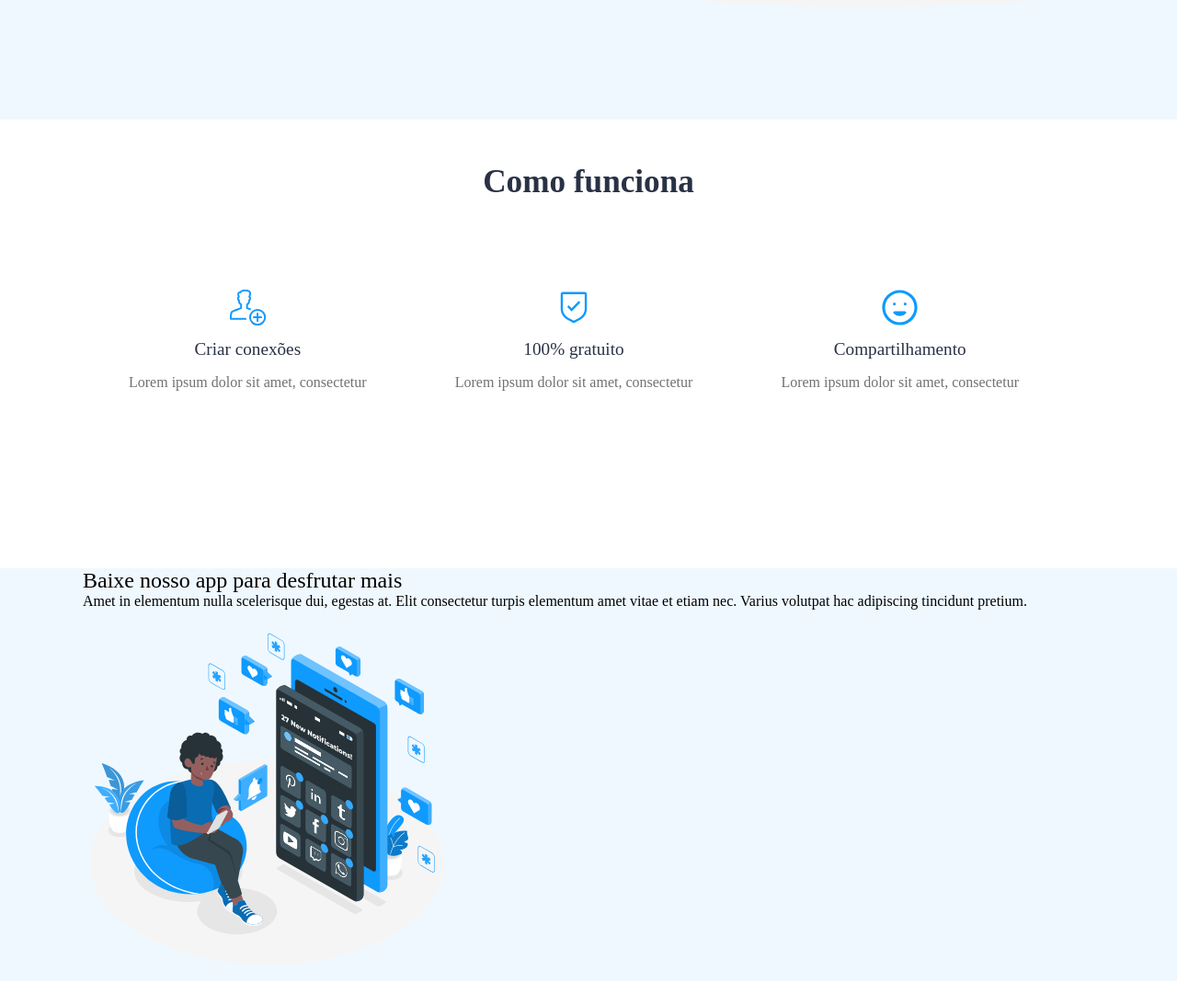
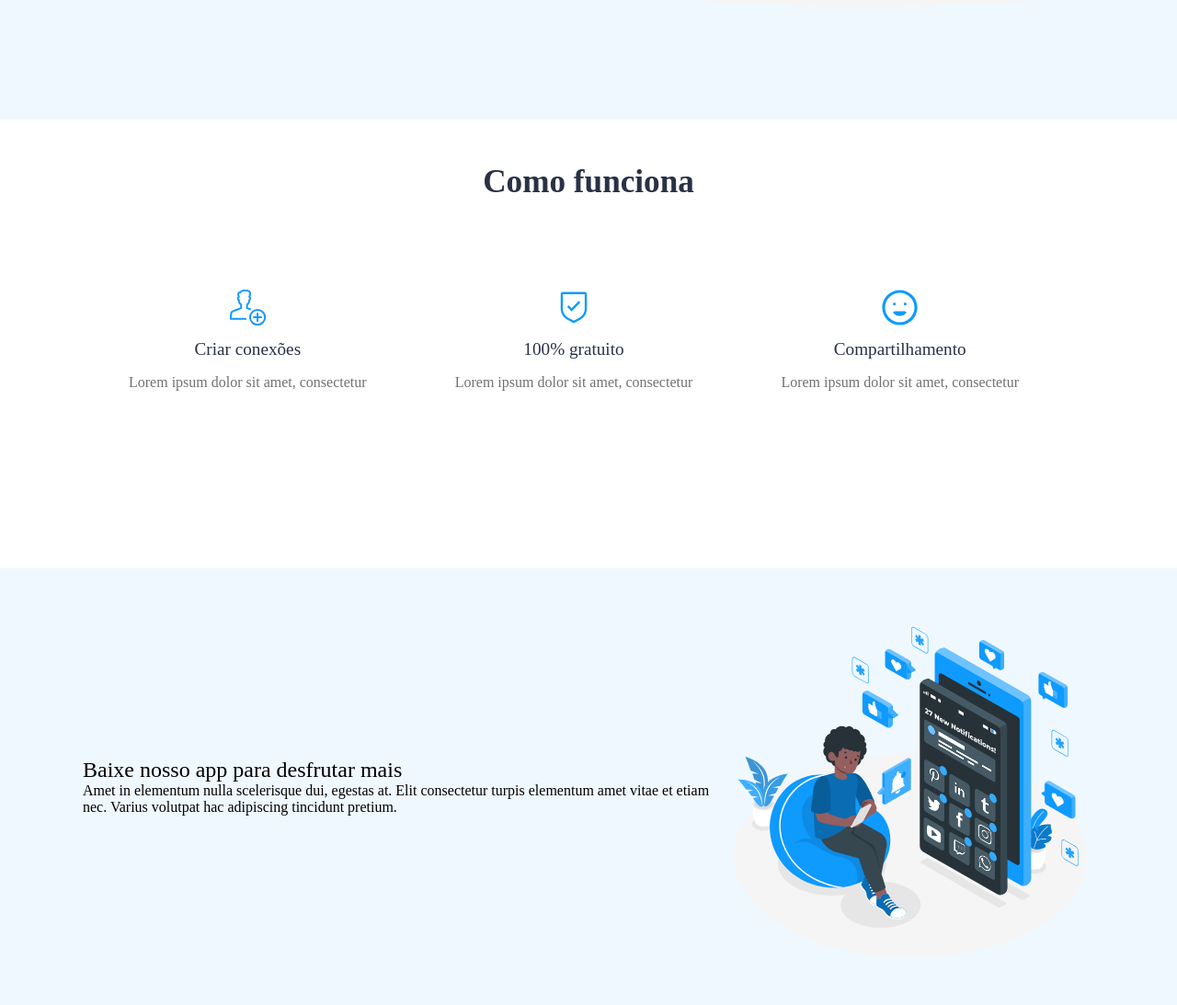
Before and after one commit to PedroMakengo/rachi, a React (Create React App) app: page / in a window 1280 px wide. Shown: the part 574-1667 px from the top of the page at 92% size. Before the commit the page ends 1641 px from the top, so only its background shows below. Built offline with nearby package versions, Linux system fonts and the light colour scheme.

Commit message:
Terminando a primeirea fasae

```diff
--- a/src/components/Plans/style.js
+++ b/src/components/Plans/style.js
@@ -3,5 +3,12 @@ import PlansImg from '../../assets/Bg-planos.png';
 
 
 export const PlansContainer = styled.section`
+  height: 475px;
   background: url(${PlansImg});
+
+  .container {
+    display: flex;
+    align-items: center;
+    justify-content: space-between;
+  }
 `;
```
